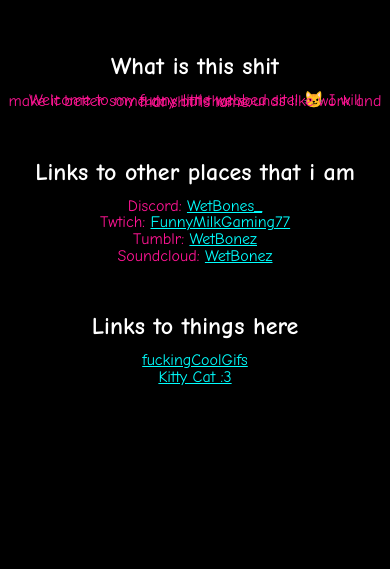
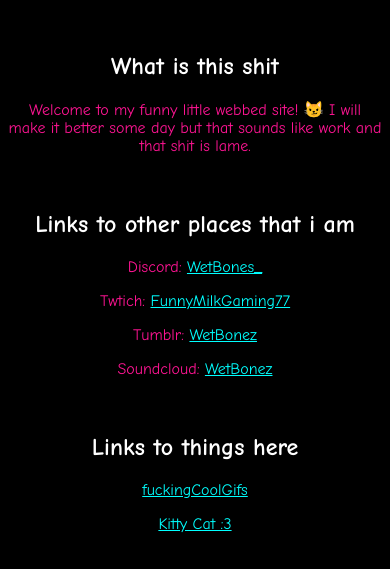
Before and after one commit to WetBonez/WetBones.github.io, a plain HTML site: page index.html in a window 390 px wide. Shown: the part 61-630 px from the top of the page. Drawn offline with Linux system fonts and the light colour scheme.

Commit message:
MOBILE FIX REAL

```diff
--- a/index.html
+++ b/index.html
@@ -7,7 +7,6 @@
 
     <style>
         .pargraphText {
-            line-height: 5%;
             text-align: center;
             color: deeppink;
             font-family: "Comic Sans MS", "Comic Sans";
```
